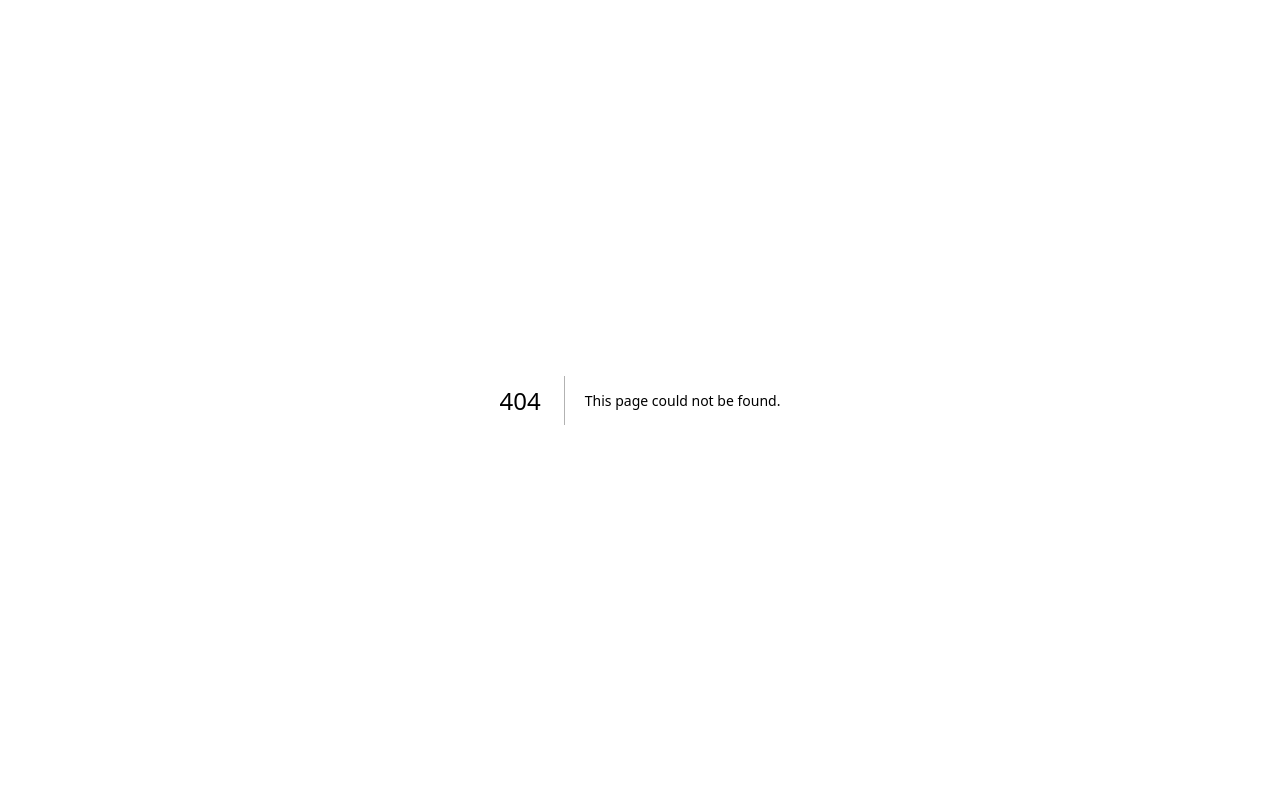
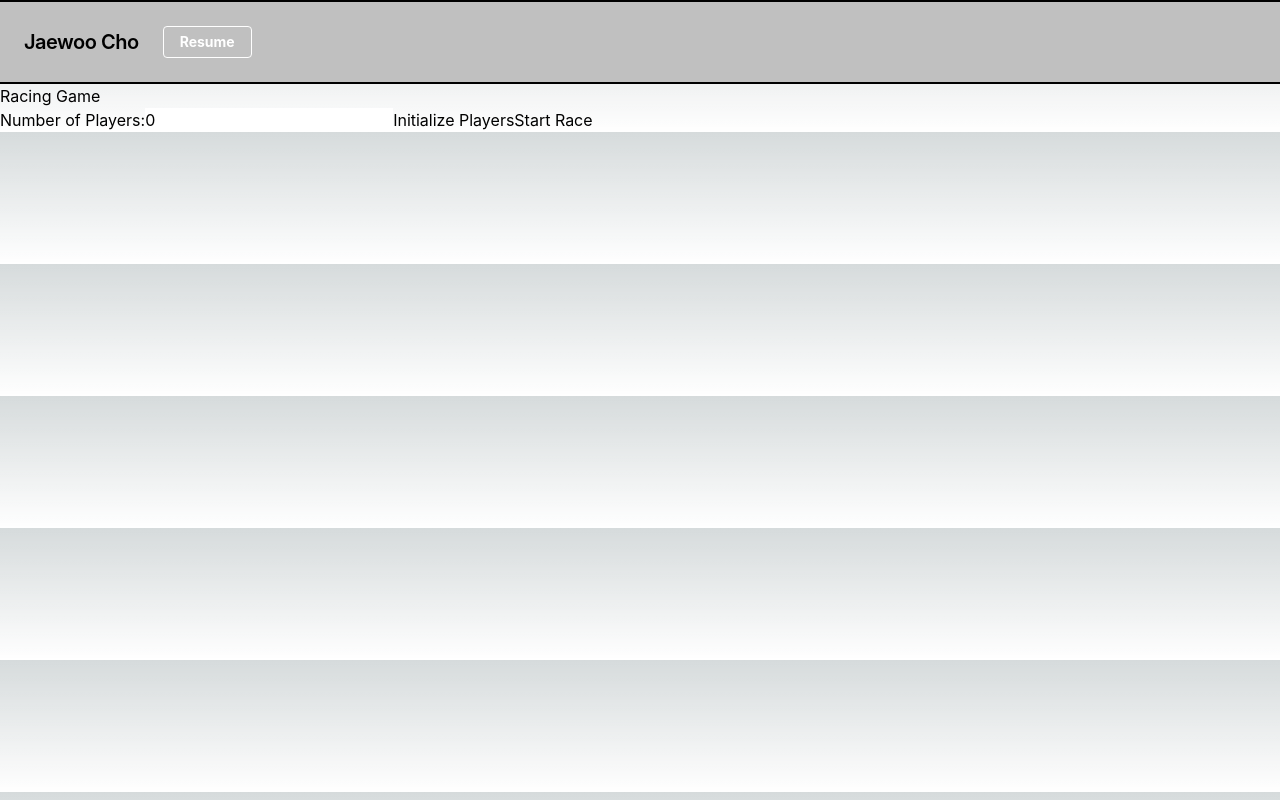
Before and after one commit to mikael1017/personal-website, a Next.js app: page /games/race in a window 1280 px wide. Before the commit this address had no page. Built offline with nearby package versions, Linux system fonts and the light colour scheme.

Commit message:
added game page

```diff
--- /dev/null
+++ b/app/gamePage.tsx
@@ -0,0 +1,74 @@
+import React, { useState } from "react";
+
+export default function GamePage() {
+	const [numPlayers, setNumPlayers] = useState(0);
+	const [players, setPlayers] = useState([]);
+	const [winner, setWinner] = useState(null);
+
+	const initializePlayers = () => {
+		const newPlayers = [];
+		for (let i = 0; i < numPlayers; i++) {
+			newPlayers.push({
+				id: i,
+				score: 0,
+				name: `Player ${i + 1}`,
+				speed: Math.random() * 5 + 1,
+				position: 0,
+			});
+		}
+		setPlayers(newPlayers);
+		return newPlayers;
+	};
+
+	const startRace = () => {
+		const raceInterval = setInterval(() => {
+			const updatedPlayers = players.map((player) => ({
+				...player,
+				position: player.position + player.speed,
+			}));
+			setPlayers(updatedPlayers);
+
+			const raceFinished = updatedPlayers.some(
+				(player) => player.position >= 100
+			); // Finish line at position 100
+
+			if (raceFinished) {
+				clearInterval(raceInterval);
+				const winningPlayer = updatedPlayers.find(
+					(player) => player.position >= 100
+				);
+				setWinner(winningPlayer);
+			}
+		}, 100); // Adjust interval speed as needed
+	};
+
+	return (
+		<div className="App">
+			<h1>Racing Game</h1>
+			<label>
+				Number of Players:
+				<input
+					type="number"
+					value={numPlayers}
+					onChange={(e) => setNumPlayers(parseInt(e.target.value))}
+				/>
+			</label>
+			<button onClick={initializePlayers}>Initialize Players</button>
+			<button onClick={startRace}>Start Race</button>
+			{winner && <h2>{winner.name} wins!</h2>}
+			<div className="race-track">
+				{players.map((player) => (
+					<div
+						key={player.id}
+						className="player"
+						style={{
+							left: `${player.position}%`,
+						}}
+					>
+						{player.name}
+					</div>
+				))}
+			</div>
+		</div>
+	);
+}
--- a/app/layout.tsx
+++ b/app/layout.tsx
@@ -1,4 +1,4 @@
-import "./globals.css";
+import "../styles/globals.css";
 
 export const metadata = {
 	title: "Welcome to Jay's website",
--- a/app/page.tsx
+++ b/app/page.tsx
@@ -10,6 +10,7 @@ import filterBanner from "../public/filter.png";
 import BlockWindow from "@/components/BlockWindow";
 import ImageBlockWindow from "@/components/ImageBlockWindow";
 import extensionBanner from "../public/extension.png";
+import { NavBar } from "@/components/NavBar";
 
 export default function Home() {
 	return (
@@ -22,46 +23,7 @@ export default function Home() {
 
 			<main className="bg-low font-burtons">
 				<section className=" bg-white-100">
-					<nav className="bg-med border-y-2 border-black flex items-center justify-between text-high  font-bold flex-wrap p-6">
-						<div className="flex items-center flex-shrink-0  mr-6">
-							<span className="font-semibold text-xl tracking-tight">
-								Jaewoo Cho
-							</span>
-						</div>
-
-						<div className="w-full block flex-grow lg:flex lg:items-center lg:w-auto">
-							<div className="text-sm lg:flex-grow">
-								<a
-									href="#about"
-									className="block mt-4 lg:inline-block lg:mt-0 hover:text-white mr-4"
-								>
-									About
-								</a>
-								<a
-									href="#projects"
-									className="block mt-4 lg:inline-block lg:mt-0 hover:text-white mr-4"
-								>
-									Projects
-								</a>
-								<a
-									href="#contact"
-									className="block mt-4 lg:inline-block lg:mt-0 hover:text-white"
-								>
-									Contact
-								</a>
-							</div>
-							<div>
-								<a
-									href="/resume.pdf" // Relative URL to the resume file in the public folder
-									target="_blank"
-									rel="noopener noreferrer"
-									className="inline-block text-sm px-4 py-2 leading-none border rounded text-white border-white hover:border-transparent hover:text-high hover:bg-white mt-4 lg:mt-0"
-								>
-									Resume
-								</a>
-							</div>
-						</div>
-					</nav>
+					<NavBar />
 				</section>
 				<section>
 					<div className="text-center p-10">
--- /dev/null
+++ b/components/GamePageNavBar.tsx
@@ -0,0 +1,26 @@
+import "../styles/globals.css";
+
+export const GamePageNavBar = () => {
+	return (
+		<nav className="bg-med border-y-2 border-black flex items-center justify-between text-high  font-bold flex-wrap p-6">
+			<div className="flex items-center flex-shrink-0  mr-6">
+				<span className="font-semibold text-xl tracking-tight">
+					<a href="/">Jaewoo Cho</a>
+				</span>
+			</div>
+
+			<div className="w-full block flex-grow lg:flex lg:items-center lg:w-auto">
+				<div>
+					<a
+						href="/resume.pdf" // Relative URL to the resume file in the public folder
+						target="_blank"
+						rel="noopener noreferrer"
+						className="inline-block text-sm px-4 py-2 leading-none border rounded text-white border-white hover:border-transparent hover:text-high hover:bg-white mt-4 lg:mt-0"
+					>
+						Resume
+					</a>
+				</div>
+			</div>
+		</nav>
+	);
+};
--- /dev/null
+++ b/components/NavBar.tsx
@@ -0,0 +1,46 @@
+import "../styles/globals.css";
+
+export const NavBar = () => {
+	return (
+		<nav className="bg-med border-y-2 border-black flex items-center justify-between text-high  font-bold flex-wrap p-6">
+			<div className="flex items-center flex-shrink-0  mr-6">
+				<span className="font-semibold text-xl tracking-tight">
+					Jaewoo Cho
+				</span>
+			</div>
+
+			<div className="w-full block flex-grow lg:flex lg:items-center lg:w-auto">
+				<div className="text-sm lg:flex-grow">
+					<a
+						href="#about"
+						className="block mt-4 lg:inline-block lg:mt-0 hover:text-white mr-4"
+					>
+						About
+					</a>
+					<a
+						href="#projects"
+						className="block mt-4 lg:inline-block lg:mt-0 hover:text-white mr-4"
+					>
+						Projects
+					</a>
+					<a
+						href="#contact"
+						className="block mt-4 lg:inline-block lg:mt-0 hover:text-white"
+					>
+						Contact
+					</a>
+				</div>
+				<div>
+					<a
+						href="/resume.pdf" // Relative URL to the resume file in the public folder
+						target="_blank"
+						rel="noopener noreferrer"
+						className="inline-block text-sm px-4 py-2 leading-none border rounded text-white border-white hover:border-transparent hover:text-high hover:bg-white mt-4 lg:mt-0"
+					>
+						Resume
+					</a>
+				</div>
+			</div>
+		</nav>
+	);
+};
--- /dev/null
+++ b/pages/games/race.tsx
@@ -0,0 +1,86 @@
+import React, { useState } from "react";
+import { GamePageNavBar } from "@/components/GamePageNavBar";
+
+export default function Race() {
+	const [numPlayers, setNumPlayers] = useState(0);
+	const [players, setPlayers] = useState([]);
+	const [winner, setWinner] = useState(null);
+
+	const initializePlayers = () => {
+		const newPlayers = [];
+		for (let i = 0; i < numPlayers; i++) {
+			newPlayers.push({
+				id: i,
+				score: 0,
+				name: `Player ${i + 1}`,
+				speed: Math.random() * 5 + 1,
+				position: 0,
+			});
+		}
+		setPlayers(newPlayers);
+		return newPlayers;
+	};
+
+	const startRace = () => {
+		const raceInterval = setInterval(() => {
+			const updatedPlayers = players.map((player) => ({
+				...player,
+				position: player.position + player.speed,
+			}));
+			setPlayers(updatedPlayers);
+
+			const raceFinished = updatedPlayers.some(
+				(player) => player.position >= 100
+			); // Finish line at position 100
+
+			if (raceFinished) {
+				clearInterval(raceInterval);
+				const winningPlayer = updatedPlayers.find(
+					(player) => player.position >= 100
+				);
+				setWinner(winningPlayer);
+			}
+		}, 100); // Adjust interval speed as needed
+	};
+
+	return (
+		<div>
+			<section>
+				<GamePageNavBar />
+			</section>
+			<section>
+				<div className="App">
+					<h1>Racing Game</h1>
+					<label>
+						Number of Players:
+						<input
+							type="number"
+							value={numPlayers}
+							onChange={(e) =>
+								setNumPlayers(parseInt(e.target.value))
+							}
+						/>
+					</label>
+					<button onClick={initializePlayers}>
+						Initialize Players
+					</button>
+					<button onClick={startRace}>Start Race</button>
+					{winner && <h2>{winner.name} wins!</h2>}
+					<div className="race-track">
+						{players.map((player) => (
+							<div
+								key={player.id}
+								className="player"
+								style={{
+									left: `${player.position}%`,
+								}}
+							>
+								{player.name}
+							</div>
+						))}
+					</div>
+				</div>
+			</section>
+		</div>
+	);
+}
```
Also changed, not shown: styles/globals.css (renamed from app/globals.css).
